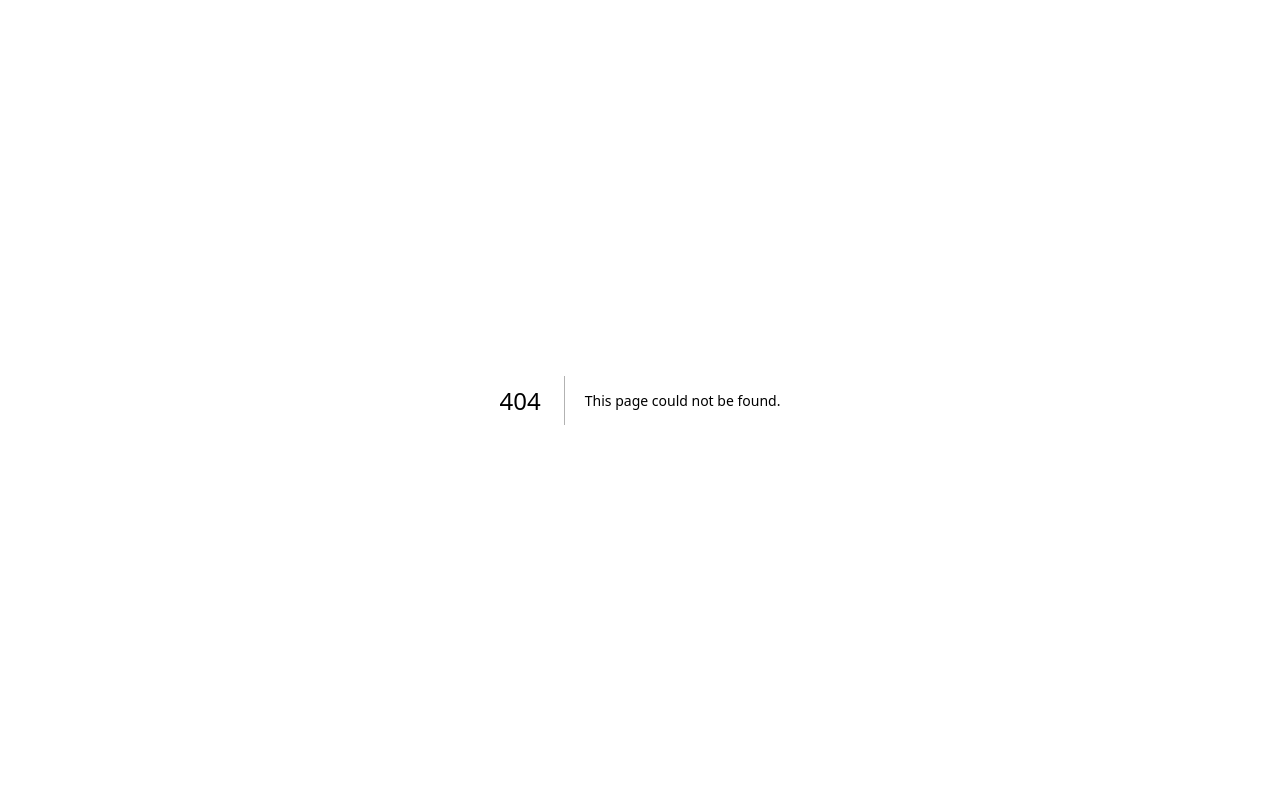
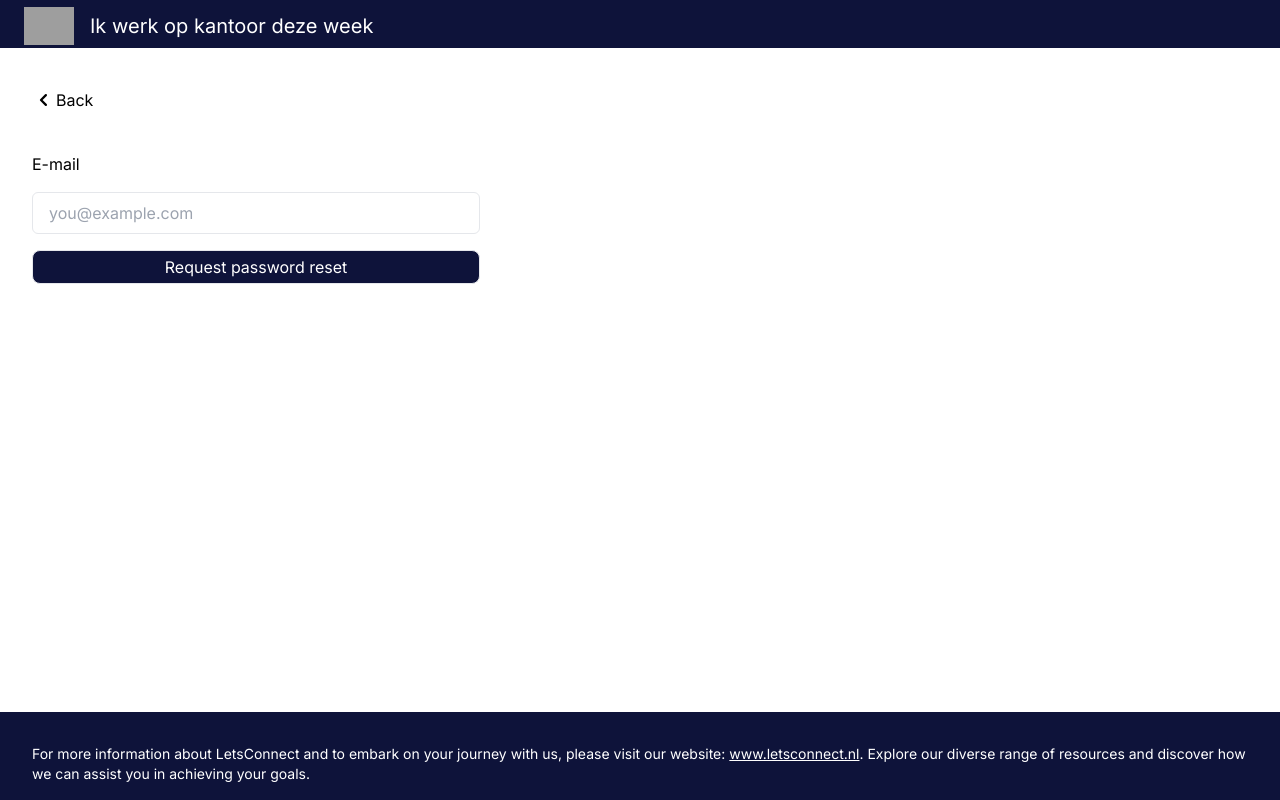
Before and after one commit to lemmenri/ik-werk-op-kantoor, a Next.js app: page /reset in a window 1280 px wide. Before the commit this address had no page. Built offline with nearby package versions, Linux system fonts and the light colour scheme; no server answers; grey boxes are pictures that could not be loaded.

Commit message:
setup password reset and analytics

```diff
--- a/package.json
+++ b/package.json
@@ -13,6 +13,7 @@
     "@heroicons/react": "^2.1.1",
     "@supabase/ssr": "^0.1.0",
     "@supabase/supabase-js": "^2.39.3",
+    "@vercel/analytics": "^1.1.3",
     "luxon": "^3.4.4",
     "next": "14.1.0",
     "react": "^18",
--- a/src/app/layout.tsx
+++ b/src/app/layout.tsx
@@ -1,6 +1,7 @@
 import type { Metadata } from "next";
 import { Inter } from "next/font/google";
 import "./globals.css";
+import { Analytics } from "@vercel/analytics/react";
 
 const inter = Inter({ subsets: ["latin"] });
 
@@ -16,7 +17,10 @@ export default function RootLayout({
 }>) {
   return (
     <html lang="en">
-      <body className={`${inter.className} flex flex-col min-h-screen justify-between bg-white dark:bg-dark dark:text-light`}>{children}</body>
+      <body className={`${inter.className} flex flex-col min-h-screen justify-between bg-white dark:bg-dark dark:text-light`}>
+        {children}
+        <Analytics />
+      </body>
     </html>
   );
 }
--- /dev/null
+++ b/src/app/new-password/page.tsx
@@ -0,0 +1,69 @@
+import Footer from "@/components/Footer";
+import Header from "@/components/Header";
+import { cookies } from "next/headers";
+import { createClient } from "@/utils/supabase/server";
+import { redirect } from "next/navigation";
+import { ChevronLeftIcon } from "@heroicons/react/16/solid";
+import Link from "next/link";
+
+export default async function NewPassword({
+    searchParams,
+}: {
+    searchParams: { message: string };
+}) {
+    const submitNewPassword = async (formData: FormData) => {
+        "use server";
+
+        const newPassword = formData.get("password") as string;
+        const cookieStore = cookies();
+        const supabase = createClient(cookieStore);
+
+        const { data, error } = await supabase.auth.updateUser({ password: newPassword })
+
+        if (error) {
+            return redirect("./new-password?message=There was an error updating your password");
+        }
+        if (data) {
+            return redirect("./");
+        }
+
+    };
+
+    return (
+        <>
+            <Header />
+            <main id="body" className="flex flex-col py-8 px-4 sm:px-8 w-full space-y-8 grow">
+                <Link
+                    href={"./reset"}
+                    className="flex space-x-4 hover:underline w-fit py-2 pr-4">
+                    <ChevronLeftIcon className="w-6" /> Back
+                </Link>
+                <form
+                    className="flex flex-col space-y-4 max-w-md"
+                    action={submitNewPassword}
+                >
+                    <label className="" htmlFor="password">
+                        Password
+                    </label>
+                    <input
+                        className="rounded-md px-4 py-2 bg-inherit border mb-6"
+                        type="password"
+                        name="password"
+                        id="password"
+                        placeholder="••••••••"
+                        required // TODO: add validation (min 8 characters, lower + upper, digit + symbol)
+                    />
+                    <button className="border bg-primary px-4 py-1 rounded-lg text-light hover:underline">
+                        Save new password
+                    </button>
+                </form>
+                {searchParams?.message && (
+                    <p className="mt-4 p-4 bg-foreground/10 text-foreground text-center">
+                        {searchParams.message}
+                    </p>
+                )}
+            </main>
+            <Footer />
+        </>
+    );
+}
--- /dev/null
+++ b/src/app/reset/page.tsx
@@ -0,0 +1,67 @@
+import Footer from "@/components/Footer";
+import Header from "@/components/Header";
+import { ChevronLeftIcon } from "@heroicons/react/16/solid";
+import { cookies } from "next/headers";
+import { createClient } from "@/utils/supabase/server";
+import { redirect } from "next/navigation";
+import Link from "next/link";
+
+export default async function Reset({
+    searchParams,
+}: {
+    searchParams: { message: string };
+}) {
+    const requestReset = async (formData: FormData) => {
+        "use server";
+
+        const email = formData.get("email") as string;
+        const cookieStore = cookies();
+        const supabase = createClient(cookieStore);
+
+        const { error } = await supabase.auth.resetPasswordForEmail(email, { redirectTo: 'http://localhost:3000/new-password' }); // TODO: change to production url. Move to .env file?
+
+        if (error) {
+            return redirect("./reset?message=Could not reset password");
+        }
+
+        return redirect("./");
+    };
+
+    return (
+        <>
+            <Header />
+            <main id="body" className="flex flex-col py-8 px-4 sm:px-8 w-full space-y-8 grow">
+                <Link
+                    href={"./"}
+                    className="flex space-x-4 hover:underline w-fit py-2 pr-4">
+                    <ChevronLeftIcon className="w-6" /> Back
+                </Link>
+                <form
+                    className="flex flex-col space-y-4 max-w-md"
+                    action={requestReset}
+                >
+                    <label className="" htmlFor="email">
+                        E-mail
+                    </label>
+                    <input
+                        className="rounded-md px-4 py-2 bg-inherit border mb-6"
+                        name="email"
+                        id="email"
+                        placeholder="you@example.com"
+                        autoComplete="email"
+                        required
+                    />
+                    <button className="border bg-primary px-4 py-1 rounded-lg text-light hover:underline">
+                        Request password reset
+                    </button>
+                </form>
+                {searchParams?.message && (
+                    <p className="mt-4 p-4 bg-foreground/10 text-foreground text-center">
+                        {searchParams.message}
+                    </p>
+                )}
+            </main>
+            <Footer />
+        </>
+    );
+}
--- a/src/components/LoginPage.tsx
+++ b/src/components/LoginPage.tsx
@@ -1,6 +1,7 @@
 import { cookies } from "next/headers";
 import { createClient } from "@/utils/supabase/server";
 import { redirect } from "next/navigation";
+import Link from "next/link";
 
 export default function LoginPage({
     searchParams,
@@ -27,6 +28,15 @@ export default function LoginPage({
         return redirect("/");
     };
 
+    // const forgotPassword = async () => {
+    //     const cookieStore = cookies();
+    //     const supabase = createClient(cookieStore);
+    //     const { data, error } = await supabase.auth.resetPasswordForEmail(email, {
+    //         redirectTo: 'https://example.com/update-password',
+    //       })
+
+    // }
+
     return (
         <main id="body" className="flex flex-col py-8 px-4 sm:px-8 w-full space-y-8 grow">
             <form
@@ -34,7 +44,7 @@ export default function LoginPage({
                 action={signIn}
             >
                 <label className="" htmlFor="email">
-                    Email
+                    E-mail
                 </label>
                 <input
                     className="rounded-md px-4 py-2 bg-inherit border mb-6"
@@ -58,6 +68,12 @@ export default function LoginPage({
                 <button className="border bg-primary px-4 py-1 rounded-lg text-light hover:underline">
                     Sign In
                 </button>
+                <Link
+                    href="/reset"
+                    className="text-center border bg-light px-4 py-1 rounded-lg text-primary hover:underline"
+                >
+                    Forgot password?
+                </Link>
 
                 {searchParams?.message && (
                     <p className="mt-4 p-4 bg-foreground/10 text-foreground text-center">
--- a/tailwind.config.ts
+++ b/tailwind.config.ts
@@ -10,7 +10,7 @@ const config: Config = {
     extend: {
       colors: {
         'primary': '#0e133a',
-        'light': '#E7EAEE',
+        'light': '#FFF',
         'dark': '#042A33',
       }
     },
```
Also changed, not shown: 1 other file (tests, documents, lock files or other folders).
